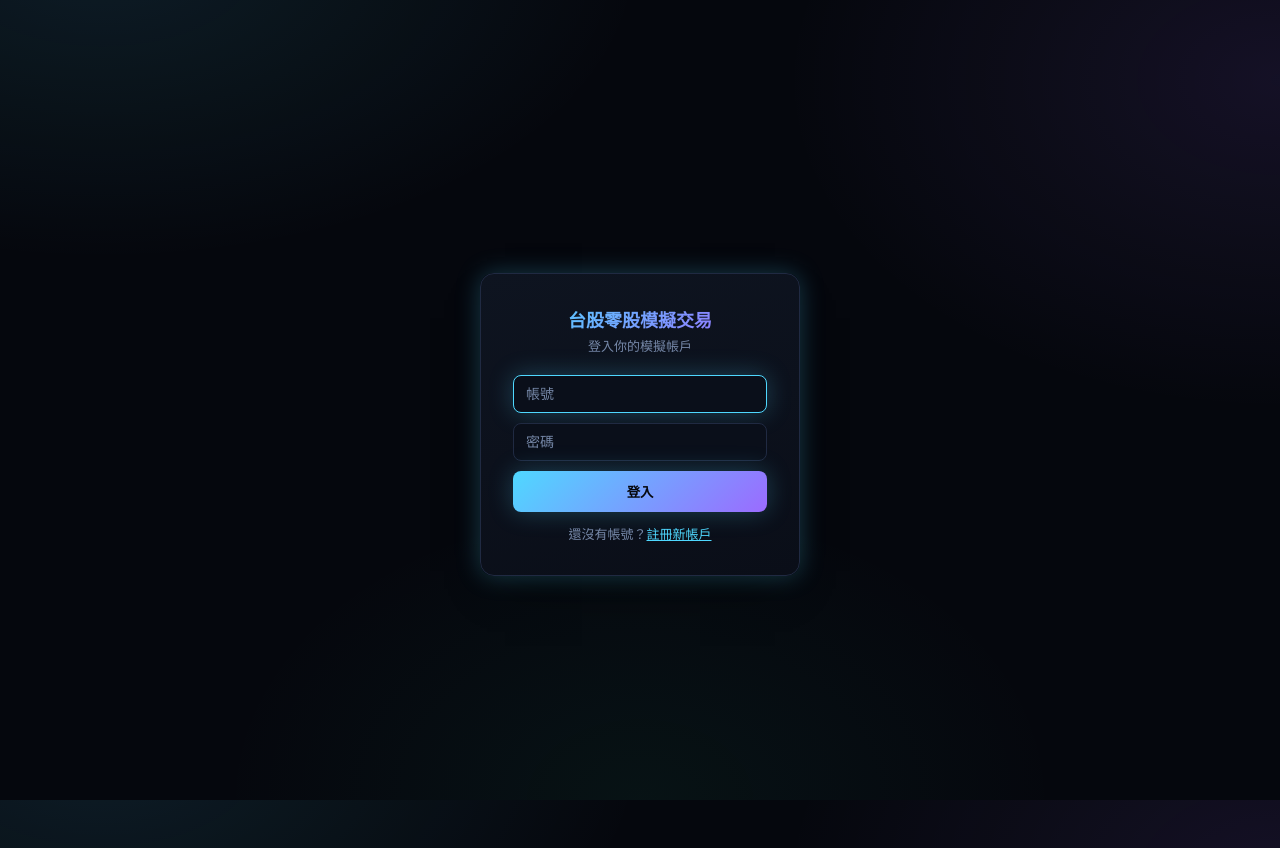
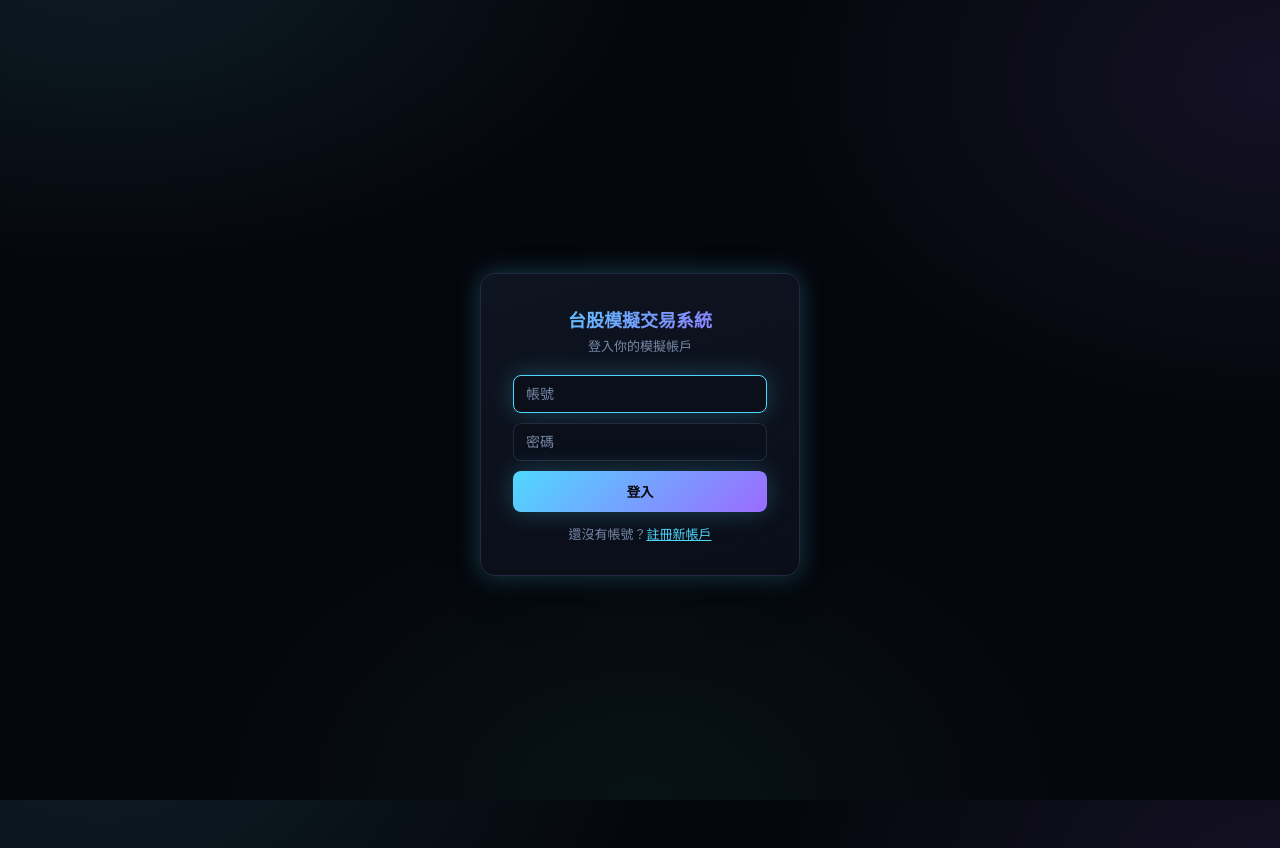
Before and after one commit to eric781ctf/twstock-simulator, a React (Vite) app in the folder frontend/: page /login in a window 1280 px wide. Built offline with nearby package versions, Linux system fonts and the light colour scheme; no server answers; the HTML template or start-up script is replaced by a standard one.

Commit message:
Rename app title to 台股模擬交易系統
Updates the browser tab title and the header shown on the login,
register, and main app pages.

```diff
--- a/frontend/index.html
+++ b/frontend/index.html
@@ -3,7 +3,7 @@
   <head>
     <meta charset="UTF-8" />
     <meta name="viewport" content="width=device-width, initial-scale=1.0" />
-    <title>台股零股模擬交易</title>
+    <title>台股模擬交易系統</title>
     <link rel="preconnect" href="https://fonts.googleapis.com" />
     <link rel="preconnect" href="https://fonts.gstatic.com" crossorigin />
     <link
--- a/frontend/src/components/Layout.tsx
+++ b/frontend/src/components/Layout.tsx
@@ -46,7 +46,7 @@ export function Layout() {
   return (
     <>
       <header className="app-header">
-        <h1>台股零股模擬交易</h1>
+        <h1>台股模擬交易系統</h1>
       </header>
       <nav className="navbar">
         <div className="nav-links">
--- a/frontend/src/pages/LoginPage.tsx
+++ b/frontend/src/pages/LoginPage.tsx
@@ -27,7 +27,7 @@ export default function LoginPage() {
   return (
     <div className="auth-page">
       <form className="auth-card page-transition" onSubmit={handleSubmit}>
-        <h1>台股零股模擬交易</h1>
+        <h1>台股模擬交易系統</h1>
         <p className="auth-subtitle">登入你的模擬帳戶</p>
         <input placeholder="帳號" value={username} onChange={(e) => setUsername(e.target.value)} autoFocus />
         <input
--- a/frontend/src/pages/RegisterPage.tsx
+++ b/frontend/src/pages/RegisterPage.tsx
@@ -42,7 +42,7 @@ export default function RegisterPage() {
   return (
     <div className="auth-page">
       <form className="auth-card page-transition" onSubmit={handleSubmit}>
-        <h1>台股零股模擬交易</h1>
+        <h1>台股模擬交易系統</h1>
         <p className="auth-subtitle">建立新帳戶，起始資金 1,000,000 元</p>
         <input placeholder="帳號 (至少 3 字元)" value={username} onChange={(e) => setUsername(e.target.value)} autoFocus />
         <input placeholder="暱稱 (顯示於排行榜)" value={nickname} onChange={(e) => setNickname(e.target.value)} />
```
